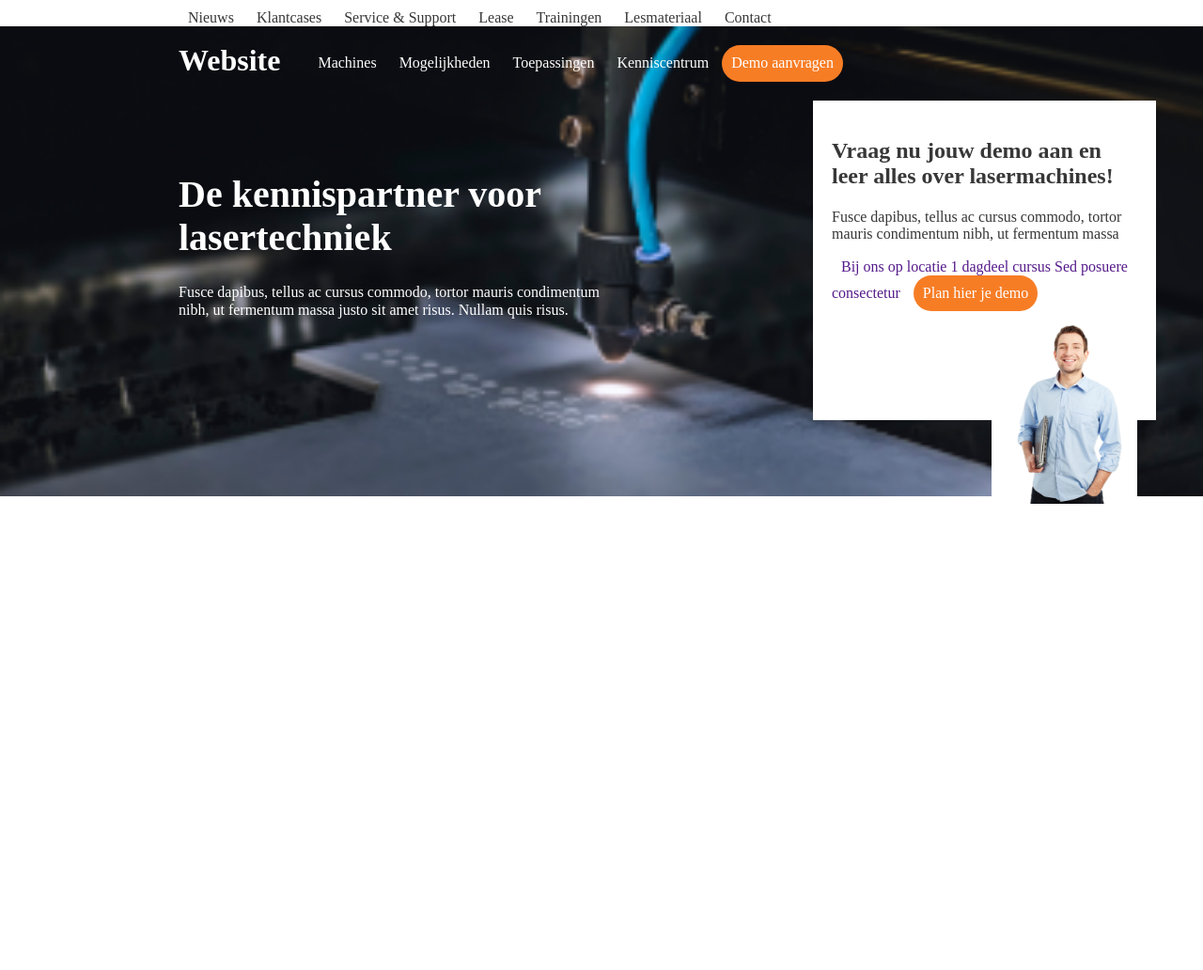
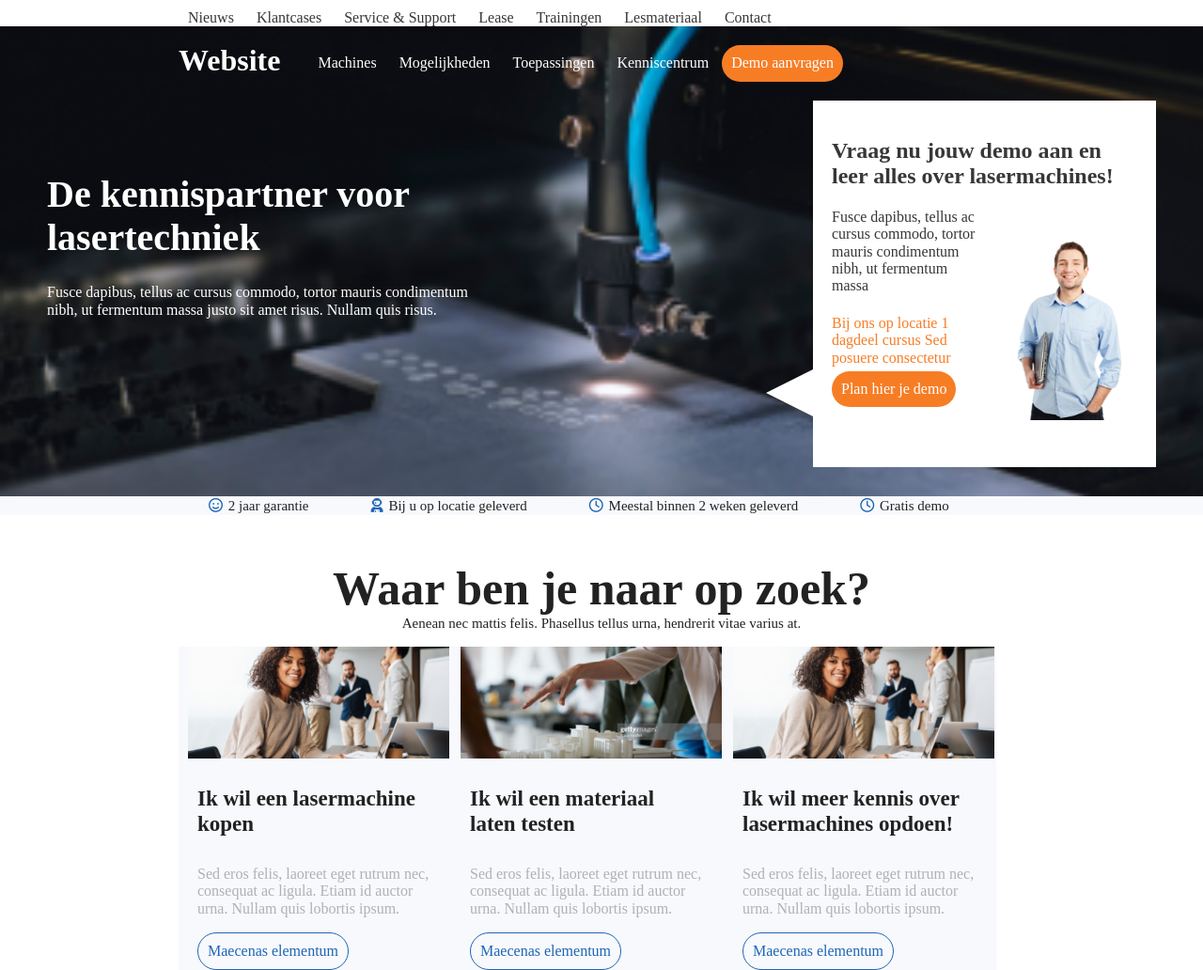
Before and after one commit to SterreVriens/Every-day-opdracht, a website built with Parcel: page index.html in a window 1280 px wide. Shown: the whole page at 94% size. Before the commit the page ends 800 px from the top, so only its background shows below. Built offline with nearby package versions, Linux system fonts and the light colour scheme; a web font is replaced by a local one.

Commit message:
Hero done/ Setup cards

```diff
--- a/css/main.css
+++ b/css/main.css
@@ -121,8 +121,9 @@ textarea {
     .left{
       padding-top: 50px;
       width: 50%;
-      height: 400px;
+      height: 350px;
       float: left;
+      margin-left: -140px;
     }
     .left h1{
       font-size: 2.5em;
@@ -130,14 +131,89 @@ textarea {
     .right{
       margin-left: 75%;
       margin-right: -140px;
-      height: 300px;
+      height: 350px;
       padding: 20px;
       background-color: #ffff;
       color: #373737;
     }
     .right img{
       float: right;
+      margin-top: -153px;
+      padding-left: 20px;
     }
+    .right a{
+      float: left;
+      padding: 5px 0;
+      width: 50%;
+      margin-right: 100px;
+      color: #F77D25;
+    }
+    .right p{
+      width: 50%;
+
+    }
+    .triangle-left {
+      width: 0;
+      height: 0;
+      border-top: 25px solid transparent;
+      border-right: 50px solid #ffff;
+      border-bottom: 25px solid transparent;
+      margin-left: -70px;
+      margin-top: -40px;
+    }
+    .bottom-header{
+      background: #F7F9FC;
+    }
+    .bottom-header p{
+      display:inline;
+      font-size: 15px;
+      padding: 10px 30px;
+    }
+    .bottom-header i{
+      padding: 2px;
+      color: #1F65B4;
+    }
+
+/* ===Main=== */
+    /* =title= */
+    .title{
+      text-align: center;
+    }
+    .title h3{
+        font-size: 50px;
+        margin-bottom: 0;
+    }
+    .title p{
+      font-size: 15px;
+      margin-top: 0;
+    }
+   /* =cards= */
+   .cards{
+
+   }
+   .card{
+    float: left;
+    width: 30%;
+    padding: 0 10px;
+    background: #F7F9FC;
+   }
+   .card img{
+     width: 103%;
+   }
+   .card h4{
+     font-size: 23px;
+     padding: 0 10px;
+   }
+   .card p{
+     color: #B0B1B4;
+     padding: 0 10px;
+   }
+   .card button{
+     color: #1F65B4;
+     background: none;
+     border: 1px solid #1F65B4;
+     margin: 0 10px;
+   }
 
 
 /* ==========================================================================
--- a/index.html
+++ b/index.html
@@ -6,6 +6,7 @@
   <title></title>
   <meta name="description" content="">
   <meta name="viewport" content="width=device-width, initial-scale=1">
+  <script src="https://kit.fontawesome.com/0a0d38d930.js" crossorigin="anonymous"></script>
 
   <meta property="og:title" content="">
   <meta property="og:type" content="">
@@ -68,11 +69,42 @@
          Sed posuere consectetur</a>
          <button>Plan hier je demo</button>
          <img src="img/person.png" alt="person">
+        <div class="triangle-left"></div>
        </div>
      </div>
    </div>
  </div>
+ <div class="bottom-header">
+   <div class="container">
+      <p><i class="far fa-smile"></i> 2 jaar garantie</p>
+      <p><i class="fas fa-user-astronaut"></i> Bij u op locatie geleverd</p>
+      <p><i class="far fa-clock"></i> Meestal binnen 2 weken geleverd</p>
+      <p><i class="far fa-clock"></i> Gratis demo</p>
+   </div>
+ </div>
 </header>
+<main>
+  <div class="container">
+    <div class="title">
+      <h3>Waar ben je naar op zoek?</h3>
+      <p>Aenean nec mattis felis. Phasellus tellus urna, hendrerit vitae varius at.</p>
+    </div>
+    <div class="cards">
+      <div class="card"><img src="img/shutterstock_-1.png" alt="Stock image">
+        <h4>Ik wil een lasermachine kopen</h4>
+        <p>Sed eros felis, laoreet eget rutrum nec, consequat ac ligula. Etiam id auctor urna. Nullam quis lobortis ipsum.</p>
+        <button> Maecenas elementum</button></div>
+      <div class="card"><img src="img/shutterstock_-2.png" alt="Stock image">
+        <h4>Ik wil een materiaal laten testen</h4>
+        <p>Sed eros felis, laoreet eget rutrum nec, consequat ac ligula. Etiam id auctor urna. Nullam quis lobortis ipsum.</p>
+        <button>Maecenas elementum</button></div>
+      <div class="card"><img src="img/shutterstock_-1.png" alt="Stock image">
+        <h4>Ik wil meer kennis over lasermachines opdoen!</h4>
+        <p>Sed eros felis, laoreet eget rutrum nec, consequat ac ligula. Etiam id auctor urna. Nullam quis lobortis ipsum.</p>
+        <button>Maecenas elementum</button></div>
+    </div>
+  </div>
+</main>
 
 <!-- =================================== -->
   <script src="js/vendor/modernizr-3.11.2.min.js"></script>
```
